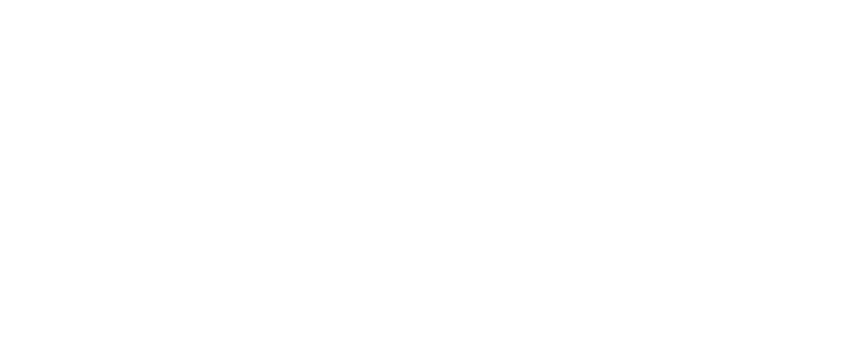
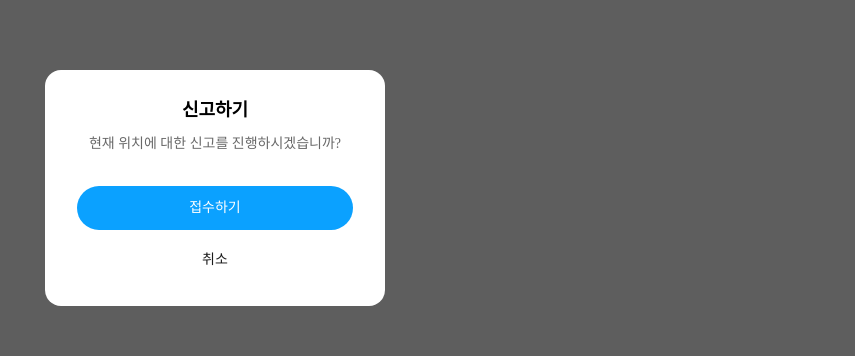
Before and after one commit to K-paas-issa/frontend, a Next.js app: page / in a window 1280 px wide. Both pictures are taken after a click on the button 1238 px from the left and 698 px from the top of the page. Shown: the part 212-568 px from the top of the page, without its empty margins (425-1280 px from the left). Built offline with nearby package versions, Linux system fonts and the light colour scheme; no server answers.

Commit message:
feat: 신고 접수 후 완료 모달창 추가

```diff
--- a/components/organism/kakaoMap.tsx
+++ b/components/organism/kakaoMap.tsx
@@ -26,7 +26,7 @@ export interface AreaInfo {
 
 export function KakaoMap() {
   const { push } = useRouter();
-  const { dialogOpen, dialogClose } = useDialogContext();
+  const { isDialogOpen, dialogOpen, dialogClose } = useDialogContext();
 
   const [map, setMap] = useState<any>(null);
   let polygons: any[] = []; // polygon 정보 저장
@@ -360,31 +360,55 @@ export function KakaoMap() {
     );
   };
 
+  const handleReport = () => {
+    dialogClose(`reportConfirm`);
+
+    setTimeout(() => {
+      dialogOpen(`reportResult`);
+    }, 100);
+  };
+
   return (
     <div className="w-full relative">
+      <div id="map" style={{ width: "100%", height: "100vh" }} />
+      {isDialogOpen("reportConfirm") && (
         <SimpleAlarmDialog
           id="reportConfirm"
           title="신고하기"
-        message={
-          <div className="body2 space-y-[2px]">
-            <div>현재 위치는 아래와 같습니다.</div>
-            <div className="text-blue subtitle2">
-              {currentLocation?.latitude} / {currentLocation?.longitude}
-            </div>
-            <div>현재 위치에 대한 신고를 진행하시겠습니까?</div>
-          </div>
-        }
-        onClose={() => {
-          dialogClose("reportConfirm");
-        }}
+          message={<div className="body2">현재 위치에 대한 신고를 진행하시겠습니까?</div>}
           options={
             <div className="w-full flex flex-col gap-[8px]">
-            <Button variant="sky">접수하기</Button>
-            <Button variant="text">취소</Button>
+              <Button variant="sky" className="w-full" onClick={handleReport}>
+                접수하기
+              </Button>
+              <Button variant="text" className="w-full">
+                취소
+              </Button>
             </div>
           }
         />
-      <div id="map" style={{ width: "100%", height: "100vh" }} />
+      )}
+      {isDialogOpen("reportResult") && (
+        <SimpleAlarmDialog
+          id="reportResult"
+          title="알림"
+          message={
+            <div className="body2 space-y-[2px]">
+              <div>신고가 정상 접수되었습니다.</div>
+              <div className="text-green pt-[12px]">
+                <div>신고일자: 2024.01.01</div>
+                <div>신고위치: 서울특별시 동작구 등용로</div>
+              </div>
+            </div>
+          }
+          options={
+            <Button variant="sky" className="w-full">
+              확인
+            </Button>
+          }
+        />
+      )}
+
       <div>
         <Button
           variant="iconButton"
@@ -399,7 +423,7 @@ export function KakaoMap() {
           className={`flex items-center justify-between p-[10px] w-[48px] z-10 absolute bg-white ${
             areaInfo ? "bottom-[185px] right-[18px]" : "bottom-[79px] right-[18px]"
           }`}
-          onClick={() => dialogOpen("report")}
+          onClick={() => dialogOpen("reportConfirm")}
         >
           <Report />
         </Button>
--- a/tailwind.config.ts
+++ b/tailwind.config.ts
@@ -12,6 +12,7 @@ const config: Config = {
         black: "#1B1B1B",
         white: "#FFFFFF",
         blue: "#0BA1FF",
+        green: "#6BBC21",
         gray_01: "#EEEEEE",
         gray_02: "#D8D8D8",
         gray_03: "#B4B4B4",
```
Lines whose indentation alone changed are shown as unchanged.
